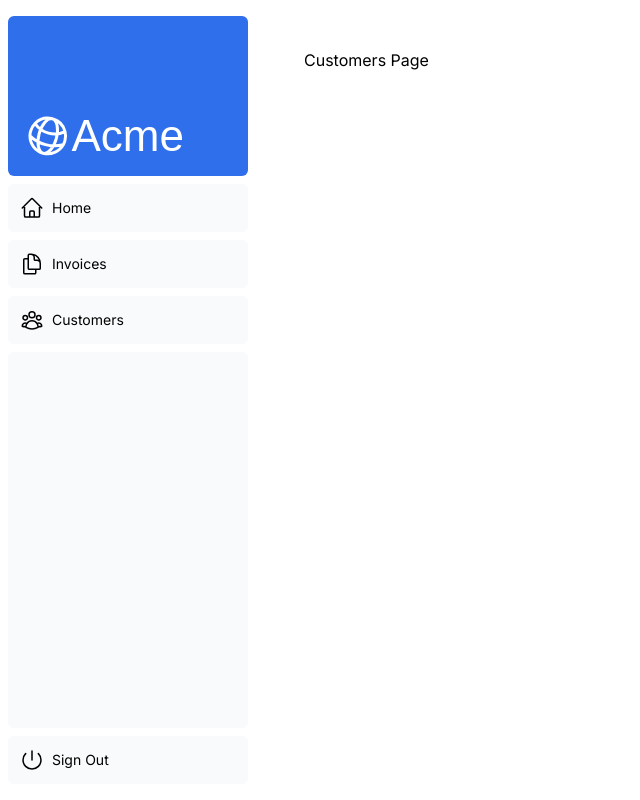
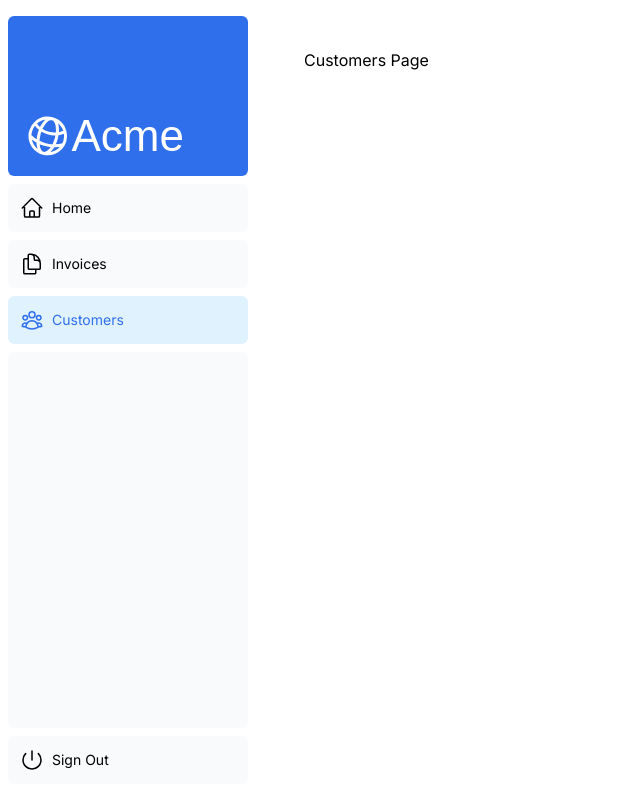
Before and after one commit to aphex99/nextjs-financial-dashboard, a Next.js app: page /dashboard/customers in a window 1280 px wide. Shown: the whole page, without its empty margins (0-640 px from the left). Built offline with nearby package versions, Linux system fonts and the light colour scheme; a web font is replaced by a local one.

Commit message:
Used prefetching with Link component and selected active nav link

```diff
--- a/app/ui/dashboard/nav-links.tsx
+++ b/app/ui/dashboard/nav-links.tsx
@@ -1,35 +1,44 @@
+'use client';
+
 import {
     UserGroupIcon,
     HomeIcon,
     DocumentDuplicateIcon,
 } from '@heroicons/react/24/outline';
+import {clsx} from "clsx";
+import Link from "next/link";
+import {usePathname} from "next/navigation";
 
 // Map of links to display in the side navigation.
 // Depending on the size of the application, this would be stored in a database.
 const links = [
-  { name: 'Home', href: '/dashboard', icon: HomeIcon },
+    {name: 'Home', href: '/dashboard', icon: HomeIcon},
     {
         name: 'Invoices',
         href: '/dashboard/invoices',
         icon: DocumentDuplicateIcon,
     },
-  { name: 'Customers', href: '/dashboard/customers', icon: UserGroupIcon },
+    {name: 'Customers', href: '/dashboard/customers', icon: UserGroupIcon},
 ];
 
 export default function NavLinks() {
+
+    const pathname = usePathname();
+
     return (
         <>
             {links.map((link) => {
                 const LinkIcon = link.icon;
+                const classActive = clsx({"text-blue-600 bg-sky-100": pathname === link.href});
                 return (
-          <a
+                    <Link
                         key={link.name}
                         href={link.href}
-            className="flex h-[48px] grow items-center justify-center gap-2 rounded-md bg-gray-50 p-3 text-sm font-medium hover:bg-sky-100 hover:text-blue-600 md:flex-none md:justify-start md:p-2 md:px-3"
+                        className={`flex h-[48px] grow items-center justify-center gap-2 rounded-md bg-gray-50 p-3 text-sm font-medium hover:bg-sky-100 hover:text-blue-600 md:flex-none md:justify-start md:p-2 md:px-3 ${classActive}`}
                     >
-            <LinkIcon className="w-6" />
+                        <LinkIcon className="w-6"/>
                         <p className="hidden md:block">{link.name}</p>
-          </a>
+                    </Link>
                 );
             })}
         </>
```
Lines whose indentation alone changed are shown as unchanged.
